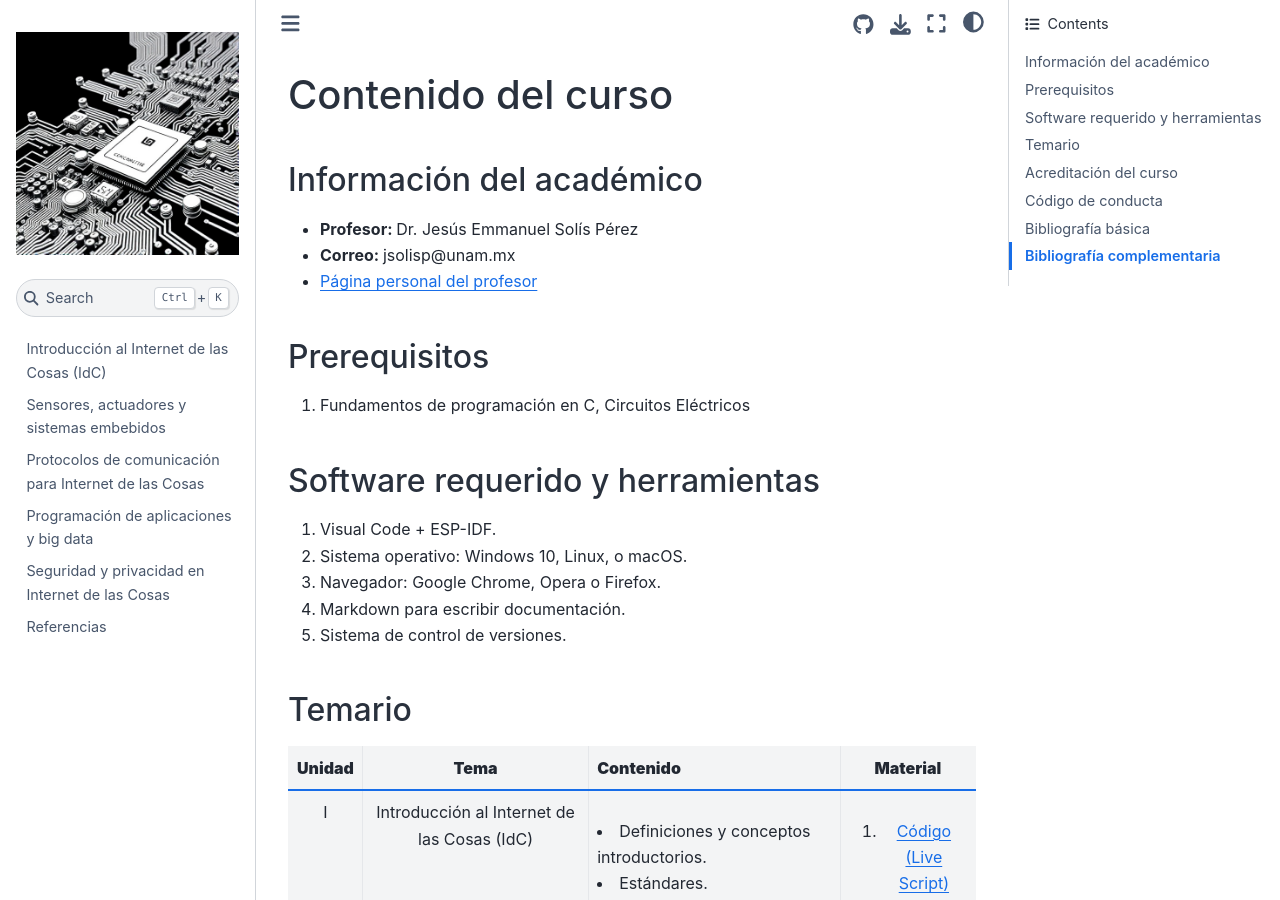
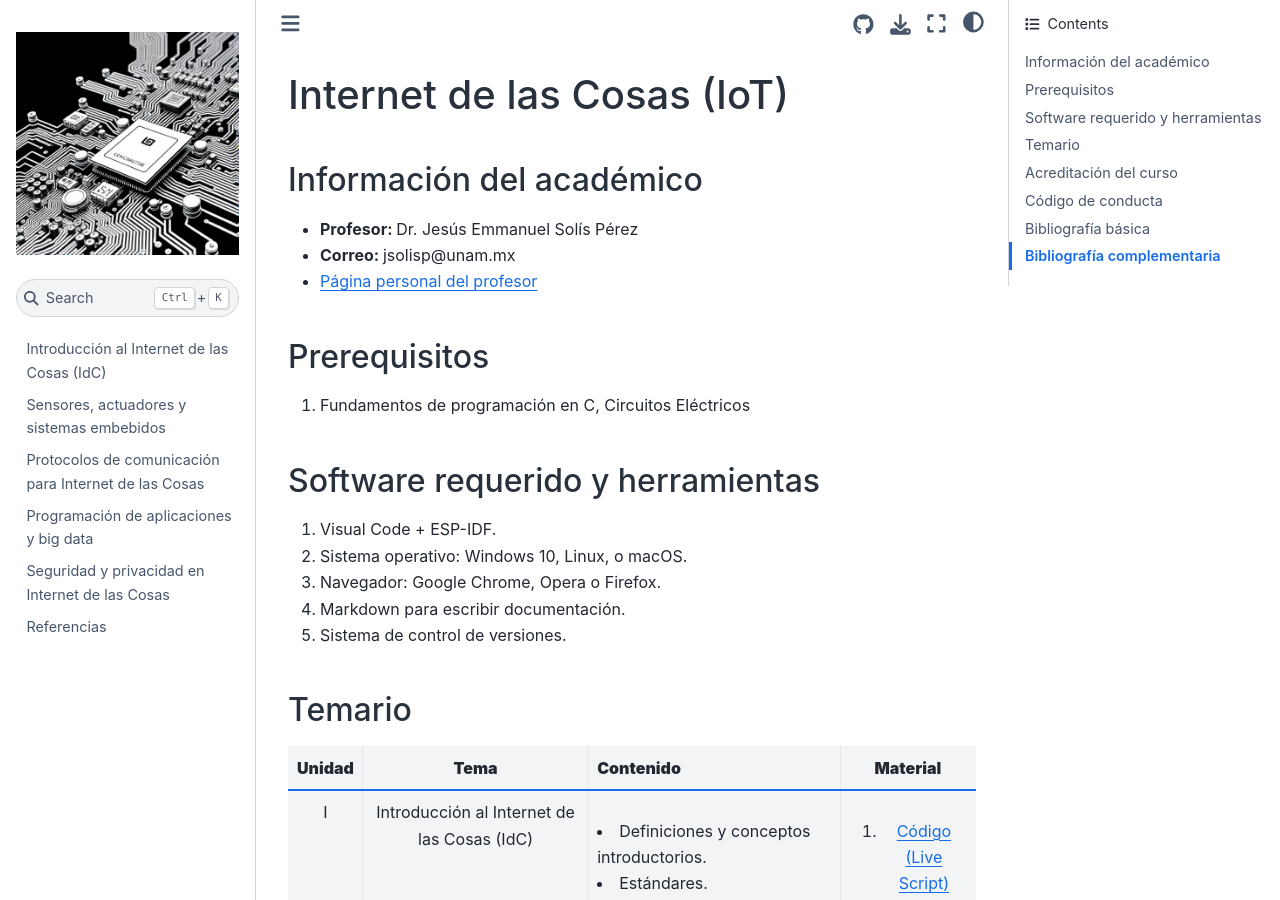
Before and after one commit to jesolisp/Curso-IoT, a Jupyter Book: the page built from docs/home.md, in a window 1280 px wide and 900 px high. Built offline with Jupyter Book 1.0.4 settings and Sphinx 7.4.7 and the Sphinx Book theme 1.1.4, drawn with Linux system fonts in a browser that asks for light colours; comment, search, counter and statistics services are not loaded.

Commit message:
File updated.

```diff
--- a/docs/home.md
+++ b/docs/home.md
@@ -1,4 +1,4 @@
-# Contenido del curso
+# Internet de las Cosas (IoT)
 
 
 ## Información del académico
```
